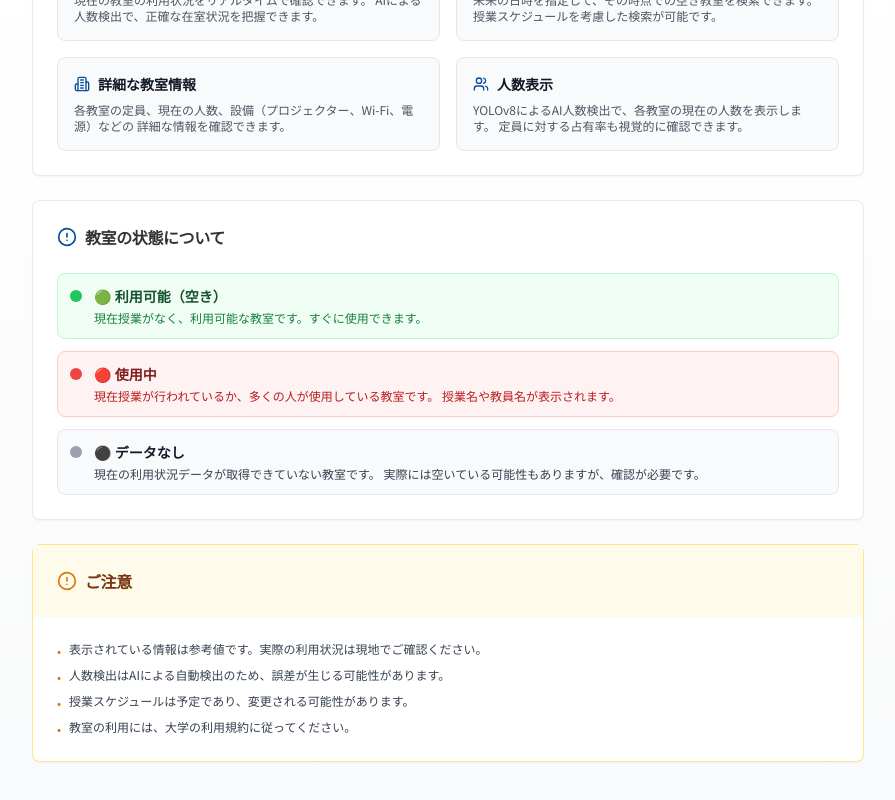
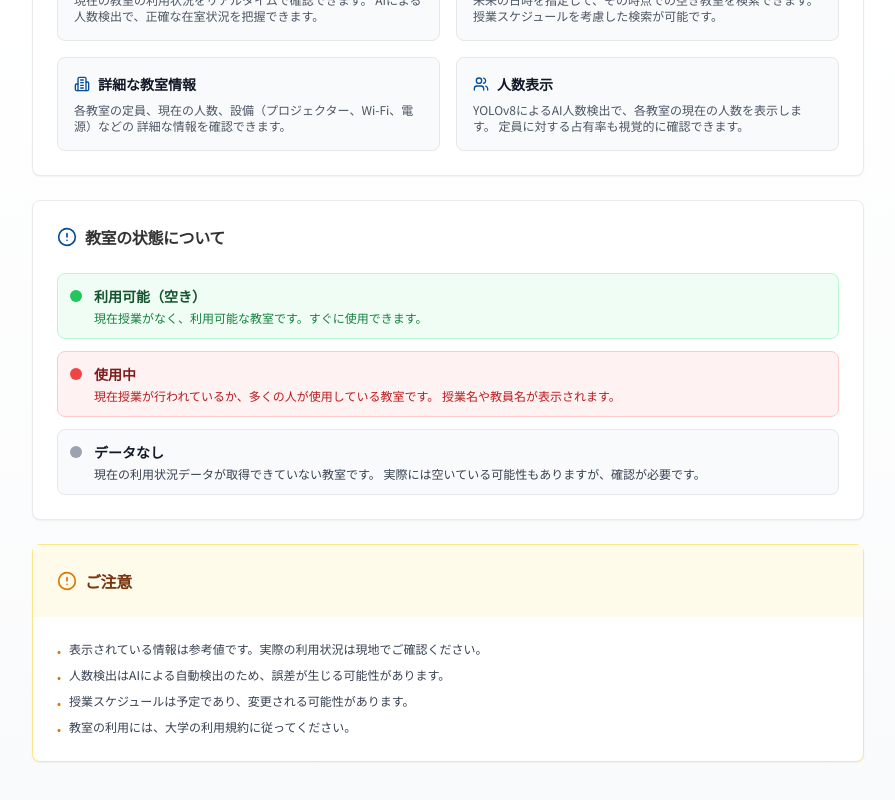
Before and after one commit to masato09-16/2025yac, a React (Vite) app: page /about in a window 1280 px wide. Shown: the part 907-1707 px from the top of the page, without its empty margins (192-1087 px from the left). Built offline with nearby package versions, Linux system fonts and the light colour scheme; no server answers.

Commit message:
絵文字の削除

```diff
--- a/client/App.tsx
+++ b/client/App.tsx
@@ -15,7 +15,7 @@ import NotFound from "./pages/NotFound";
 
 const queryClient = new QueryClient();
 
-// 🔒 セキュリティ: 管理画面のルートを推測しにくいものに設定
+// セキュリティ: 管理画面のルートを推測しにくいものに設定
 // この値は秘密にしてください！変更することを推奨します。
 const ADMIN_SECRET_PATH = "/ynu-admin-panel-secure-9x7k2m";
 
--- a/client/components/SearchFilters.tsx
+++ b/client/components/SearchFilters.tsx
@@ -110,7 +110,7 @@ export const SearchFilters: React.FC<SearchFiltersProps> = ({ onSearch }) => {
                 }
               `}
             >
-              📍 現在の空き状況
+              現在の空き状況
             </button>
             <button
               onClick={() => setFilters({ ...filters, searchMode: 'future', targetDate: getDateAfterDays(0) })}
@@ -192,11 +192,11 @@ export const SearchFilters: React.FC<SearchFiltersProps> = ({ onSearch }) => {
                   "
                 >
                   <option value="all">すべて</option>
-                  <option value="available">🟢 空きのみ</option>
-                  <option value="in-use">🔴 使用中のみ</option>
-                  <option value="no-data">⚫ データなし</option>
+                  <option value="available">空きのみ</option>
+                  <option value="in-use">使用中のみ</option>
+                  <option value="no-data">データなし</option>
                   {isAuthenticated && (
-                    <option value="favorites">⭐ お気に入りのみ</option>
+                    <option value="favorites">お気に入りのみ</option>
                   )}
                 </select>
                 <ChevronDown className="
--- a/client/pages/About.tsx
+++ b/client/pages/About.tsx
@@ -190,7 +190,7 @@ export default function About() {
               <div className="flex items-start gap-3 p-3 bg-green-50 rounded-lg border border-green-200">
                 <div className="w-3 h-3 bg-green-500 rounded-full mt-1 flex-shrink-0"></div>
                 <div className="flex-1">
-                  <h3 className="font-semibold text-sm text-green-900 mb-1">🟢 利用可能（空き）</h3>
+                  <h3 className="font-semibold text-sm text-green-900 mb-1">利用可能（空き）</h3>
                   <p className="text-xs text-green-700">
                     現在授業がなく、利用可能な教室です。すぐに使用できます。
                   </p>
@@ -200,7 +200,7 @@ export default function About() {
               <div className="flex items-start gap-3 p-3 bg-red-50 rounded-lg border border-red-200">
                 <div className="w-3 h-3 bg-red-500 rounded-full mt-1 flex-shrink-0"></div>
                 <div className="flex-1">
-                  <h3 className="font-semibold text-sm text-red-900 mb-1">🔴 使用中</h3>
+                  <h3 className="font-semibold text-sm text-red-900 mb-1">使用中</h3>
                   <p className="text-xs text-red-700">
                     現在授業が行われているか、多くの人が使用している教室です。
                     授業名や教員名が表示されます。
@@ -211,7 +211,7 @@ export default function About() {
               <div className="flex items-start gap-3 p-3 bg-gray-50 rounded-lg border border-gray-200">
                 <div className="w-3 h-3 bg-gray-400 rounded-full mt-1 flex-shrink-0"></div>
                 <div className="flex-1">
-                  <h3 className="font-semibold text-sm text-gray-900 mb-1">⚫ データなし</h3>
+                  <h3 className="font-semibold text-sm text-gray-900 mb-1">データなし</h3>
                   <p className="text-xs text-gray-700">
                     現在の利用状況データが取得できていない教室です。
                     実際には空いている可能性もありますが、確認が必要です。
--- a/client/pages/Index.tsx
+++ b/client/pages/Index.tsx
@@ -312,7 +312,7 @@ export default function Index() {
                 <p className="text-xs text-gray-600">
                   {currentFilters.searchMode === 'future' && currentFilters.targetDate && (
                     <span className="text-ynu-blue font-semibold mr-1.5">
-                      📅 {currentFilters.targetDate} {PERIODS.find(p => p.id === currentFilters.period)?.name}
+                      {currentFilters.targetDate} {PERIODS.find(p => p.id === currentFilters.period)?.name}
                     </span>
                   )}
                   全 {displayedClassrooms.length} 件
```
Also changed, not shown: 1 other file (tests, documents, lock files or other folders).
